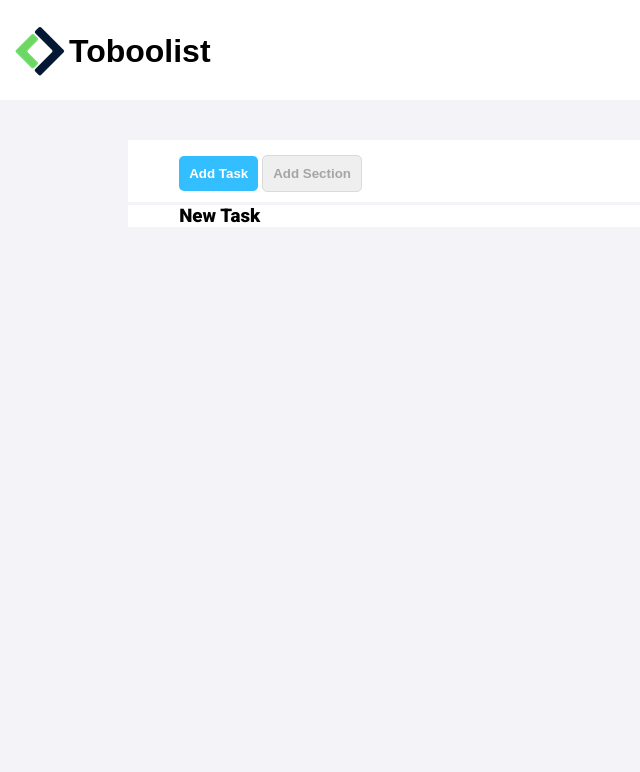
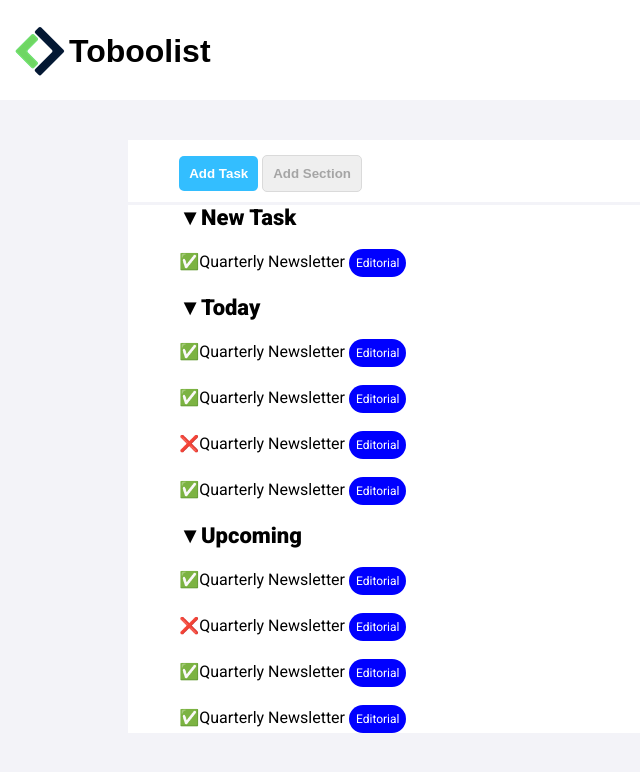
Before and after one commit to TobiaRigon/html-css-toboolist, a plain HTML site: page index.html in a window 1280 px wide. Shown: the whole page, without its empty margins (0-640 px from the left). Drawn offline with Linux system fonts and the light colour scheme.

Commit message:
tasc section sstructure

```diff
--- a/css/style.css
+++ b/css/style.css
@@ -79,3 +79,41 @@ color: rgb(165, 165, 165);
 border-radius: 5px;
 border:1px solid rgb(218, 218, 218);;
 }
+
+
+/* task section */
+
+
+h3{
+ font-weight: 800;
+ font-size: 22px;
+}
+
+h3::before {
+content: "\25BC" ;
+}
+
+.done::before{
+ content:"\2705" ;
+}
+
+.undone::before{
+    content:"\274C" ;
+   }
+
+.lable{
+    font-size: 12px;
+    text-align: center;
+    color: white;
+    display: inline-block;
+    padding: 7px;
+    border-radius: 15px;
+
+    background-color: blue;
+}
+
+.task{
+margin-top: 18px;
+margin-bottom: 18px;
+
+}
--- a/index.html
+++ b/index.html
@@ -30,7 +30,61 @@
         <div class="container">
             <!-- Task Section -->
             <section>
+                <div class="down"></div>
                 <h3>New Task</h3>
+
+                <div class="task">
+                    <span class="done">Quarterly Newsletter</span>
+                    <span class="lable blue">Editorial</span>
+                </div>
+
+                <div class="down"></div>
+                <h3>Today</h3>
+
+                <div class="task">
+                    <span class="done">Quarterly Newsletter</span>
+                    <span class="lable blue">Editorial</span>
+                </div>
+
+                <div class="task">
+                    <span class="done">Quarterly Newsletter</span>
+                    <span class="lable blue">Editorial</span>
+                </div>
+
+                <div class="task">
+                    <span class="undone">Quarterly Newsletter</span>
+                    <span class="lable blue">Editorial</span>
+                </div>
+
+                <div class="task">
+                    <span class="done">Quarterly Newsletter</span>
+                    <span class="lable blue">Editorial</span>
+                </div>
+
+
+                <div class="down"></div>
+                <h3>Upcoming</h3>
+
+                <div class="task">
+                    <span class="done">Quarterly Newsletter</span>
+                    <span class="lable blue">Editorial</span>
+                </div>
+
+                <div class="task">
+                    <span class="undone">Quarterly Newsletter</span>
+                    <span class="lable blue">Editorial</span>
+                </div>
+
+                <div class="task">
+                    <span class="done">Quarterly Newsletter</span>
+                    <span class="lable blue">Editorial</span>
+                </div>
+
+                <div class="task">
+                    <span class="done">Quarterly Newsletter</span>
+                    <span class="lable blue">Editorial</span>
+                </div>
+
             </section>
         </div>
 
```
